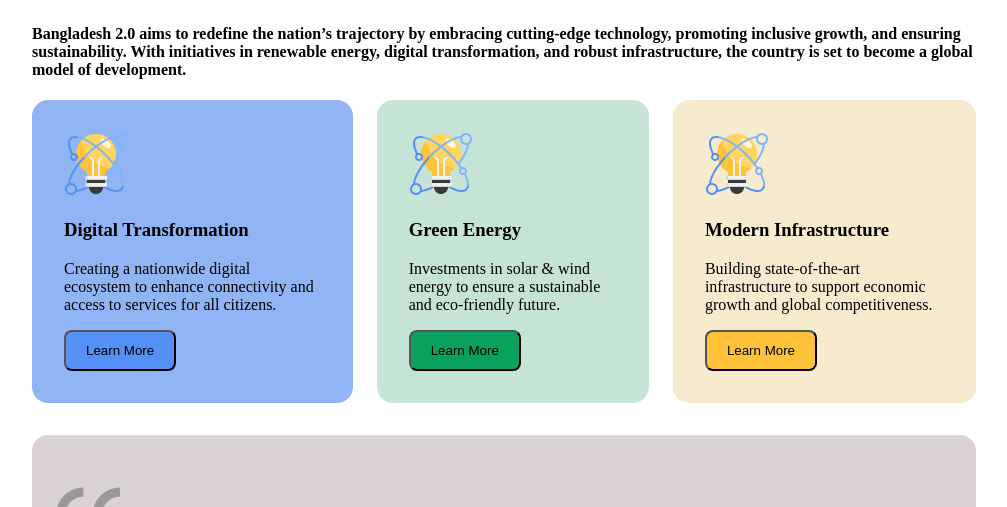
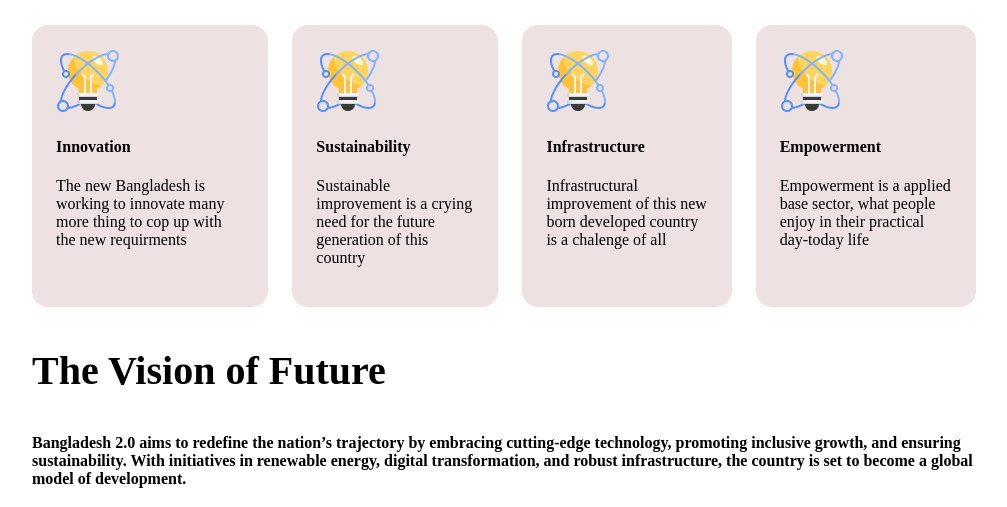
Before and after one commit to abdullahazmir/assignmentaz1, a plain HTML site: page index.html in a window 1280 px wide. Shown: the part 692-1199 px from the top of the page, without its empty margins (136-1143 px from the left). Drawn offline with Linux system fonts and the light colour scheme.

Commit message:
pillar portion sent

```diff
--- a/assign.css
+++ b/assign.css
@@ -47,6 +47,17 @@
     background-color: #71cdb6;
     border-radius: 8px;
     margin-top: 24px;
+}
+/* pillar section */
+.pillar{
+    display: flex;
+    gap: 24px;
+}
+.pillar-card{
+    border-radius: 16px;
+    padding: 24px;
+    background-color: #eee1e1;
+    /* gap: 24px; */
 }
 /* vision section */
 .vision-text{
--- a/index.html
+++ b/index.html
@@ -31,7 +31,34 @@
            <img src="assets/hero.png" alt="It`s Loading">
             </div>
         </div>
+        <!-- pillar-section -->
     </section>
+    <h3 class="pillar-text recent-text">Pillars of "Bangladesh 2.0"</h3>
+    <!-- .pillar>.pillar-card*4>img.image2+h4+p -->
+    <div class="pillar">
+        <div class="pillar-card">
+            <img src="assets/card-icon.png" alt="" class="image2">
+            <h4>Innovation</h4>
+            <p>The new Bangladesh is working to innovate many more thing to cop up with the new requirments</p>
+        </div>
+        <div class="pillar-card">
+            <img src="assets/card-icon.png" alt="" class="image2">
+            <h4>Sustainability</h4>
+            <p>Sustainable improvement is a crying need for the future generation of this country</p>
+        </div>
+        <div class="pillar-card">
+            <img src="assets/card-icon.png" alt="" class="image2">
+            <h4>Infrastructure</h4>
+            <p>Infrastructural improvement of this new born developed country is a chalenge of all</p>
+        </div>
+        <div class="pillar-card">
+            <img src="assets/card-icon.png" alt="" class="image2">
+            <h4>Empowerment</h4>
+            <p>Empowerment is a applied base sector, what people enjoy in their practical day-today life</p>
+        </div>
+    </div>
+
+
     <section>
         <h3 class="vision-text">The Vision of Future</h3>
         <h4 class="vision-details">Bangladesh 2.0 aims to redefine the nation’s trajectory by embracing cutting-edge technology, promoting inclusive growth, and ensuring sustainability. With initiatives in renewable energy, digital transformation, and robust infrastructure, the country is set to become a global model of development.</h4>
```
